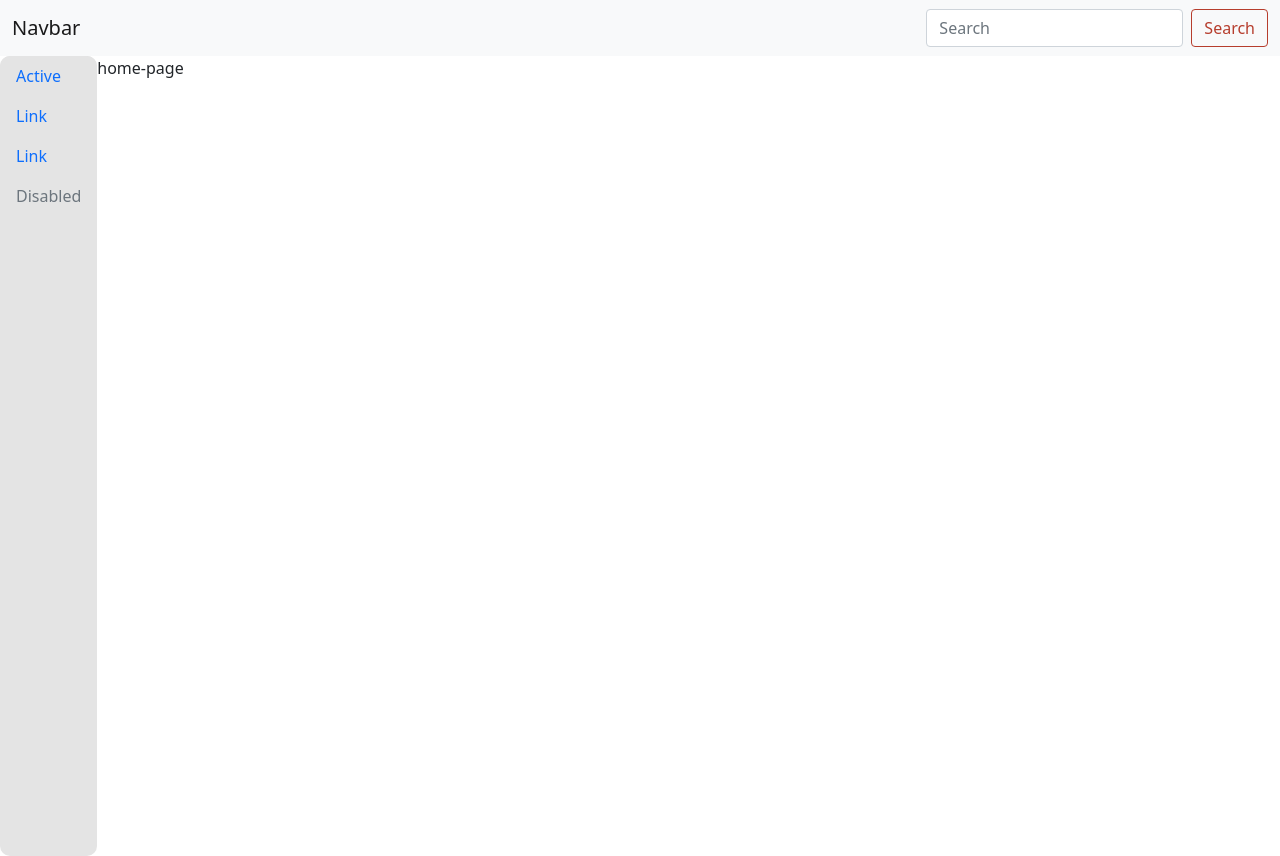
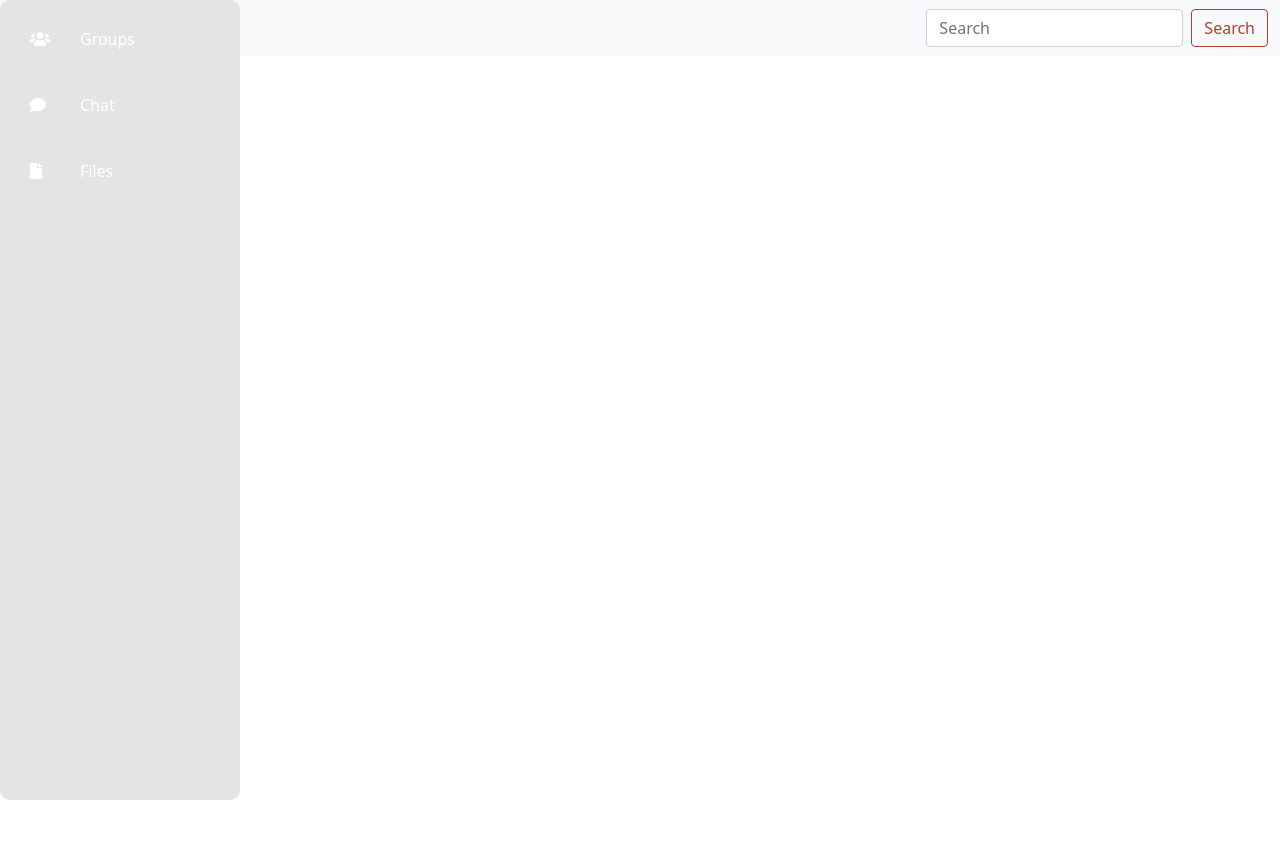
Before and after one commit to michelnguyen-tech/comm-project, an Angular app: page /login in a window 1280 px wide. Both pictures are taken after a click on the button "Login". Built offline with nearby package versions, Linux system fonts and the light colour scheme.

Commit message:
add font-awesome css and work on sidebar component

```diff
--- a/package.json
+++ b/package.json
@@ -18,6 +18,9 @@
     "@angular/platform-browser": "~13.0.0",
     "@angular/platform-browser-dynamic": "~13.0.0",
     "@angular/router": "~13.0.0",
+    "@fortawesome/angular-fontawesome": "^0.10.1",
+    "@fortawesome/free-regular-svg-icons": "^5.15.4",
+    "@fortawesome/free-solid-svg-icons": "^5.15.4",
     "bootstrap": "^5.1.3",
     "rxjs": "~7.4.0",
     "tslib": "^2.3.0",
--- a/src/app/app.module.ts
+++ b/src/app/app.module.ts
@@ -9,6 +9,9 @@ import { HeaderComponent } from './shared/header/header.component';
 import { LoginComponent } from './pages/login/login.component';
 import { RegisterComponent } from './pages/register/register.component';
 import { HomeComponent } from './pages/home/home.component';
+import { FontAwesomeModule, FaIconLibrary } from '@fortawesome/angular-fontawesome';
+import { fas } from '@fortawesome/free-solid-svg-icons';
+import { far } from '@fortawesome/free-regular-svg-icons'
 
 @NgModule({
   declarations: [
@@ -22,9 +25,14 @@ import { HomeComponent } from './pages/home/home.component';
   imports: [
     BrowserModule,
     AppRoutingModule,
-    BrowserAnimationsModule
+    BrowserAnimationsModule,
+    FontAwesomeModule
   ],
   providers: [],
   bootstrap: [AppComponent]
 })
-export class AppModule { }
+export class AppModule {
+  constructor(library: FaIconLibrary) {
+    library.addIconPacks(fas, far)
+  }
+ }
--- a/src/app/shared/side-nav/side-nav.component.html
+++ b/src/app/shared/side-nav/side-nav.component.html
@@ -1,16 +1,22 @@
 <div class="side-nav">
     <ul class="nav flex-column">
         <li class="nav-item">
-          <a class="nav-link active" aria-current="page" href="#">Active</a>
+          <a class="nav-link" href="#">
+            <fa-icon [icon]="['fas', 'users']"></fa-icon>
+            <span class="links_name">Groups</span>
+          </a>
         </li>
         <li class="nav-item">
-          <a class="nav-link" href="#">Link</a>
+          <a class="nav-link" href="#">
+            <fa-icon [icon]="['fas', 'comment']"></fa-icon>
+            <span class="links_name">Chat</span>
+          </a>
         </li>
         <li class="nav-item">
-          <a class="nav-link" href="#">Link</a>
-        </li>
-        <li class="nav-item">
-          <a class="nav-link disabled">Disabled</a>
+          <a class="nav-link">
+            <fa-icon [icon]="['fas', 'file']"></fa-icon>
+            <span class="links_name">Files</span>
+          </a>
         </li>
       </ul>
 </div>
--- a/src/app/shared/side-nav/side-nav.component.scss
+++ b/src/app/shared/side-nav/side-nav.component.scss
@@ -1,4 +1,30 @@
 .side-nav {
   border-radius: 10px;
   background-color: rgb(228, 228, 228);
+  position: fixed;
+  top: 0;
+  left: 0;
+  height: 100%;
+  width: 240px;
+  padding: 6px 14px;
 }
+
+.side-nav ul li a {
+  color: #fff;
+  display: flex;
+  align-items: center;
+  transition: all 0.4s ease;
+  border-radius: 12px;
+}
+
+.side-nav ul li a fa-icon {
+  height: 50px;
+  min-width: 50px;
+  border-radius: 12px;
+  line-height: 50px;
+}
+
+.side-nav ul li a:hover {
+  color: #11101d;
+  background: #fff;
+}
--- a/src/app/shared/side-nav/side-nav.component.ts
+++ b/src/app/shared/side-nav/side-nav.component.ts
@@ -1,4 +1,5 @@
 import { Component, OnInit } from '@angular/core';
+import { faUsers } from '@fortawesome/free-solid-svg-icons';
 
 @Component({
   selector: 'app-side-nav',
@@ -6,6 +7,7 @@ import { Component, OnInit } from '@angular/core';
   styleUrls: ['./side-nav.component.scss']
 })
 export class SideNavComponent implements OnInit {
+  faUsers = faUsers;
 
   constructor() { }
 
```
Also changed, not shown: 1 other file (tests, documents, lock files or other folders).
